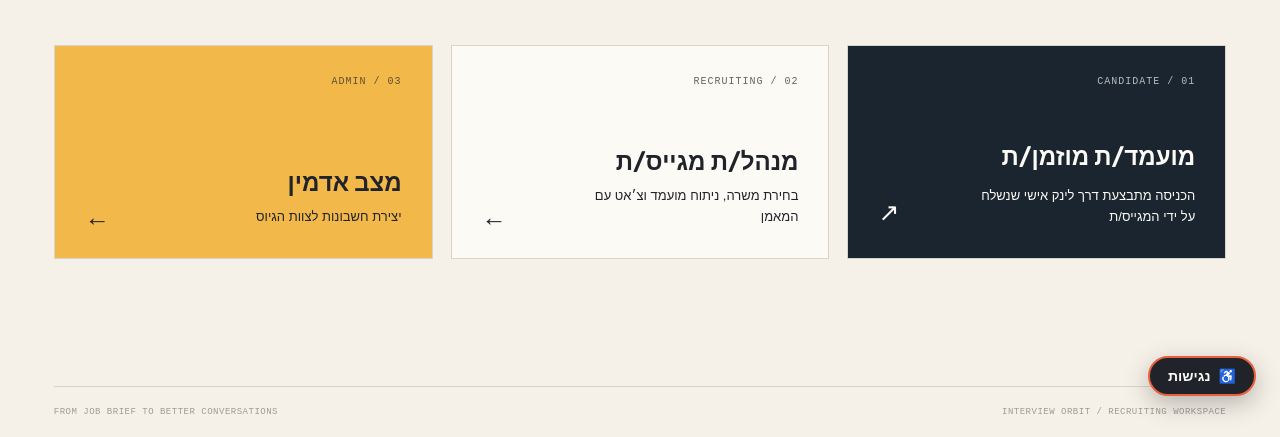
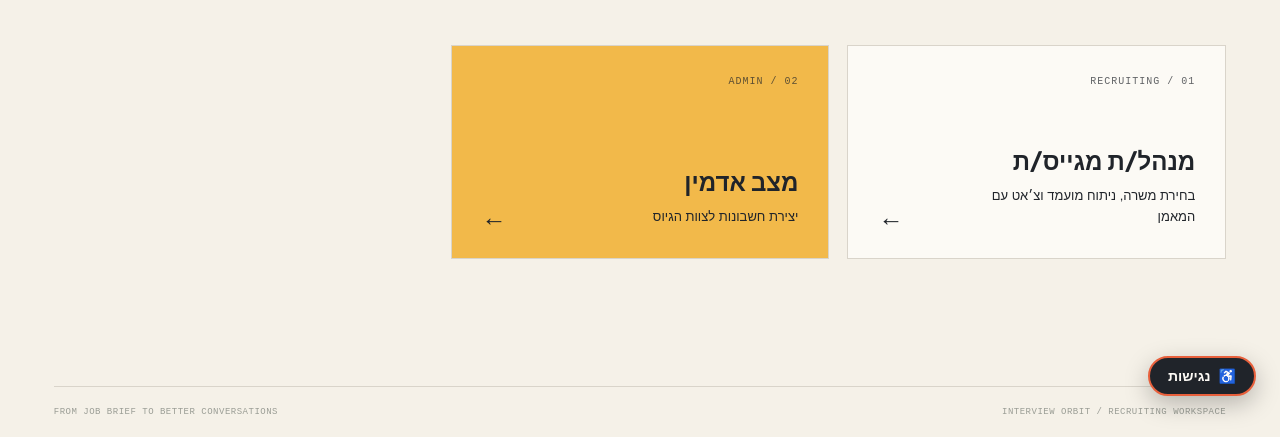
Before and after one commit to giladperetz1978/intermagic, a website: page public/index.html in a window 1280 px wide. Shown: the part 380-817 px from the top of the page. Drawn offline with Linux system fonts and the light colour scheme; a web font is replaced by a local one.

Commit message:
Hide candidate portal from home screen

```diff
--- a/public/index.html
+++ b/public/index.html
@@ -24,20 +24,14 @@
   <h1>מגייסים טוב יותר.<br><em>מתראיינים מוכנים יותר.</em></h1>
   <p>סביבת עבודה מתקדמת עבור מנהל מגייס, צוות הגיוס והמועמד.</p>
   <div class="portal-grid">
-    <div class="portal-card candidate-choice">
-      <span class="portal-index">01 / CANDIDATE</span>
-      <strong>מועמד/ת מוזמן/ת</strong>
-      <small>הכניסה מתבצעת דרך לינק אישי שנשלח על ידי המגייס/ת</small>
-      <span class="portal-arrow">↗</span>
-    </div>
     <button class="portal-card recruiter-choice" data-view="recruiter">
-      <span class="portal-index">02 / RECRUITING</span>
+      <span class="portal-index">01 / RECRUITING</span>
       <strong>מנהל/ת מגייס/ת</strong>
       <small>בחירת משרה, ניתוח מועמד וצ׳אט עם המאמן</small>
       <span class="portal-arrow">←</span>
     </button>
     <button class="portal-card admin-choice" data-view="admin">
-      <span class="portal-index">03 / ADMIN</span>
+      <span class="portal-index">02 / ADMIN</span>
       <strong>מצב אדמין</strong>
       <small>יצירת חשבונות לצוות הגיוס</small>
       <span class="portal-arrow">←</span>
```
